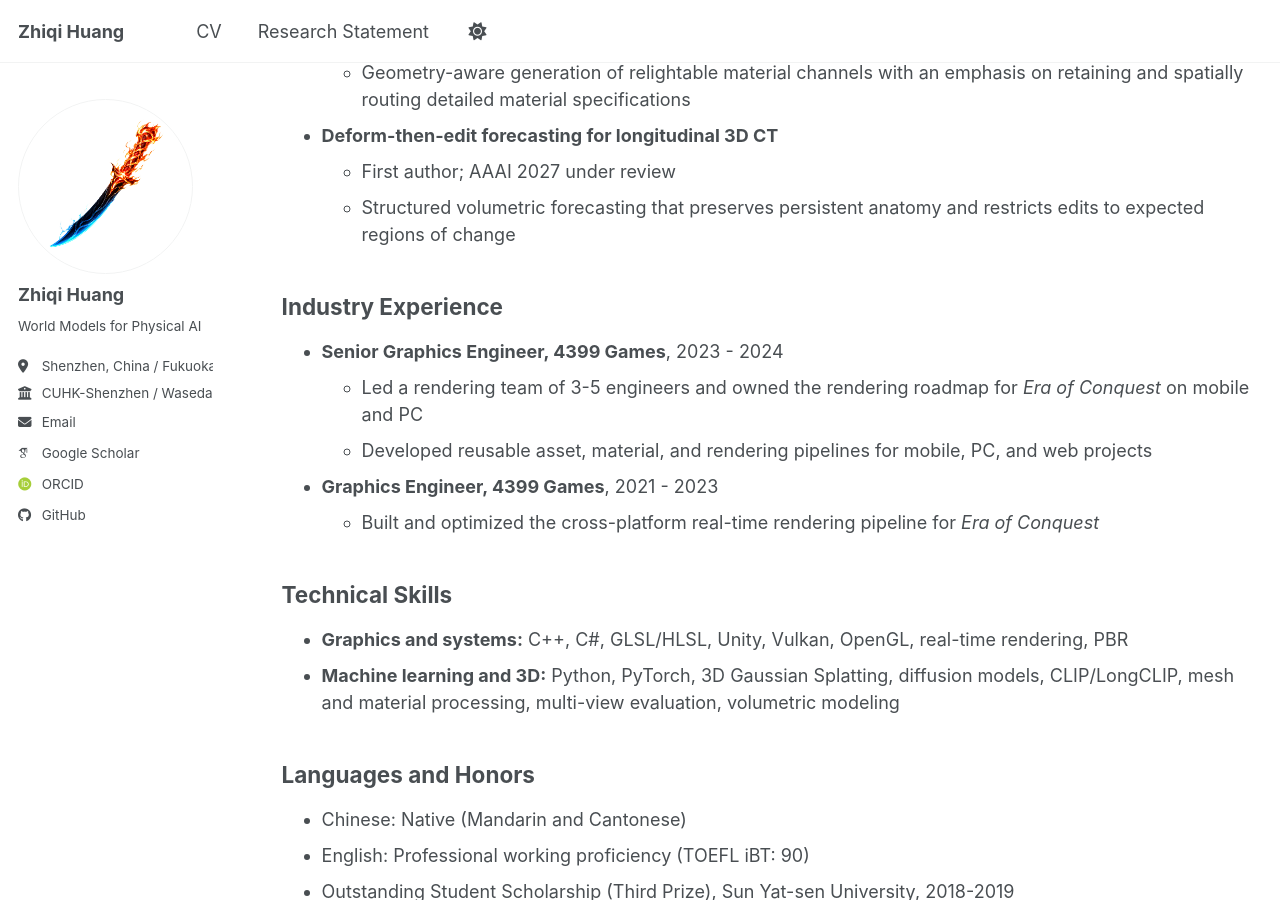
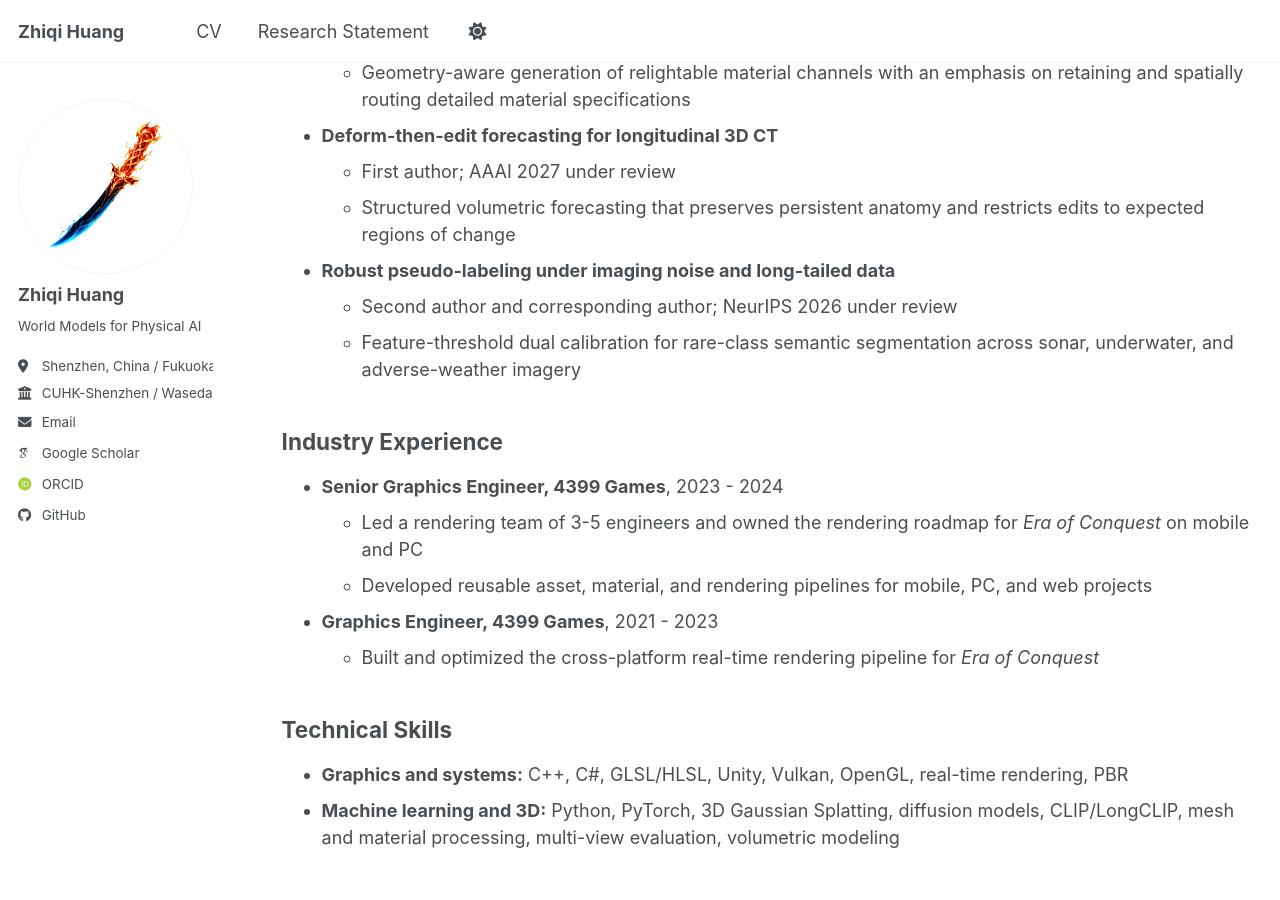
Before and after one commit to huang-zhiqi/huang-zhiqi.github.io, a Jekyll site: the page built from _pages/cv.md, in a window 1280 px wide and 900 px high, scrolled down 1275 px. Built offline with Jekyll 4.4.1, drawn with Linux system fonts in a browser that asks for light colours; some web fonts are replaced; a script bundle is joined from its source files by our own code; library files that are not in the unit come from our copies.

Commit message:
cv中增加NeurIPS这篇文章

```diff
--- a/_pages/cv.md
+++ b/_pages/cv.md
@@ -48,6 +48,9 @@ Research Assistant at **CUHK-Shenzhen** and M.Phil. student at **Waseda Universi
 * **Deform-then-edit forecasting for longitudinal 3D CT**
   * First author; AAAI 2027 under review
   * Structured volumetric forecasting that preserves persistent anatomy and restricts edits to expected regions of change
+* **Robust pseudo-labeling under imaging noise and long-tailed data**
+  * Second author and corresponding author; NeurIPS 2026 under review
+  * Feature-threshold dual calibration for rare-class semantic segmentation across sonar, underwater, and adverse-weather imagery
 
 ## Industry Experience
 
```
Also changed, not shown: 2 other files.
